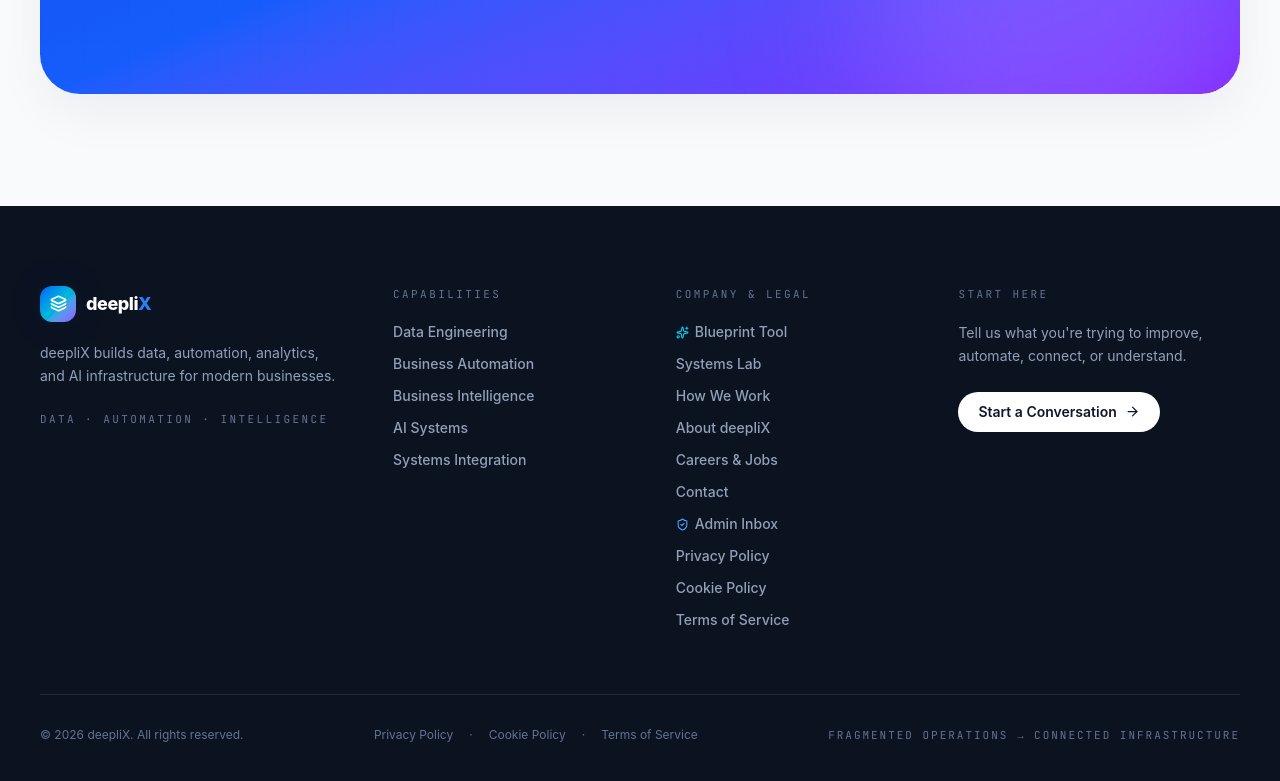
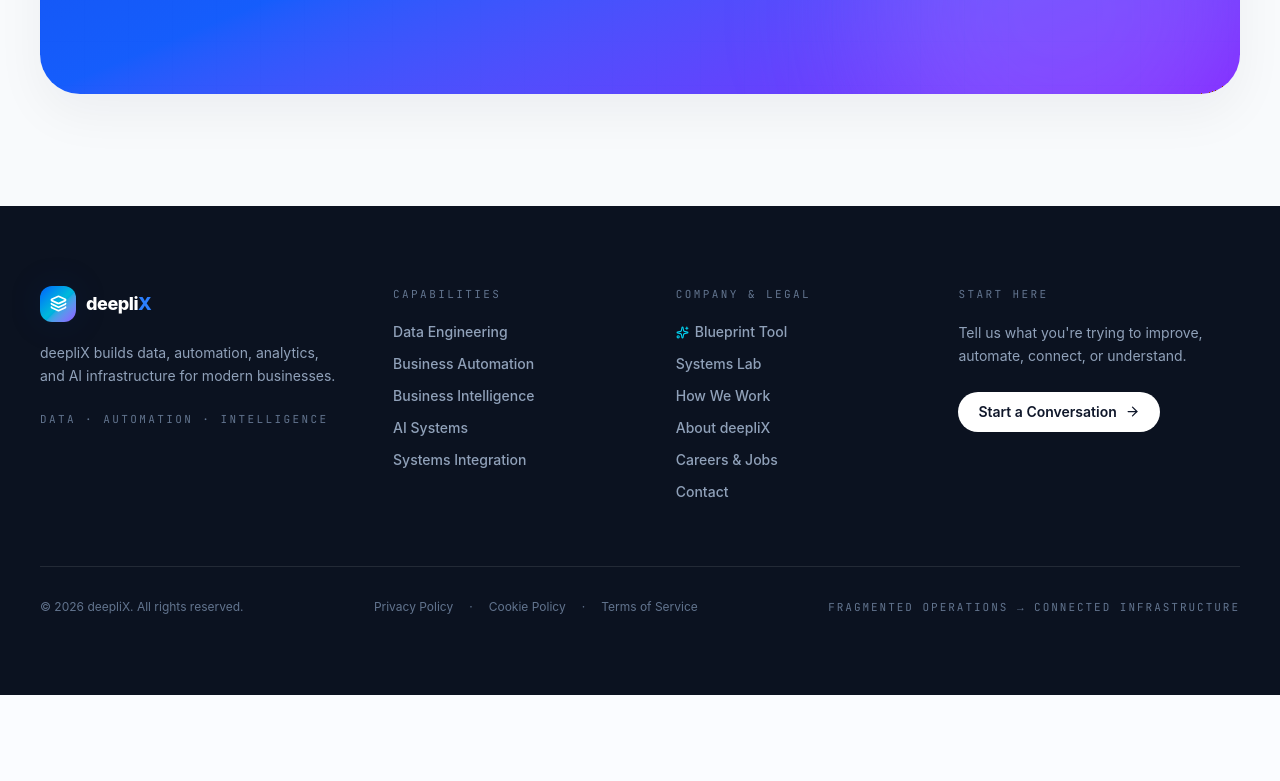
Before and after one commit to deepakvalmani/deepliX, a React (Vite) app: page / in a window 1280 px wide. Shown: the part 8956-9737 px from the top of the page. After the commit the page ends 9651 px from the top, so only its background shows below. Built offline with nearby package versions, Linux system fonts and the light colour scheme.

Commit message:
updated footer

```diff
--- a/src/components/Footer.tsx
+++ b/src/components/Footer.tsx
@@ -50,10 +50,6 @@ export const Footer: React.FC<FooterProps> = ({ onNavigate }) => {
                 ["About deepliX", "about"],
                 ["Careers & Jobs", "careers"],
                 ["Contact", "contact"],
-                ["Admin Inbox", "admin"],
-                ["Privacy Policy", "privacy"],
-                ["Cookie Policy", "cookies"],
-                ["Terms of Service", "terms"],
               ].map(([label, id]) => (
                 <li key={id}>
                   <button
```
